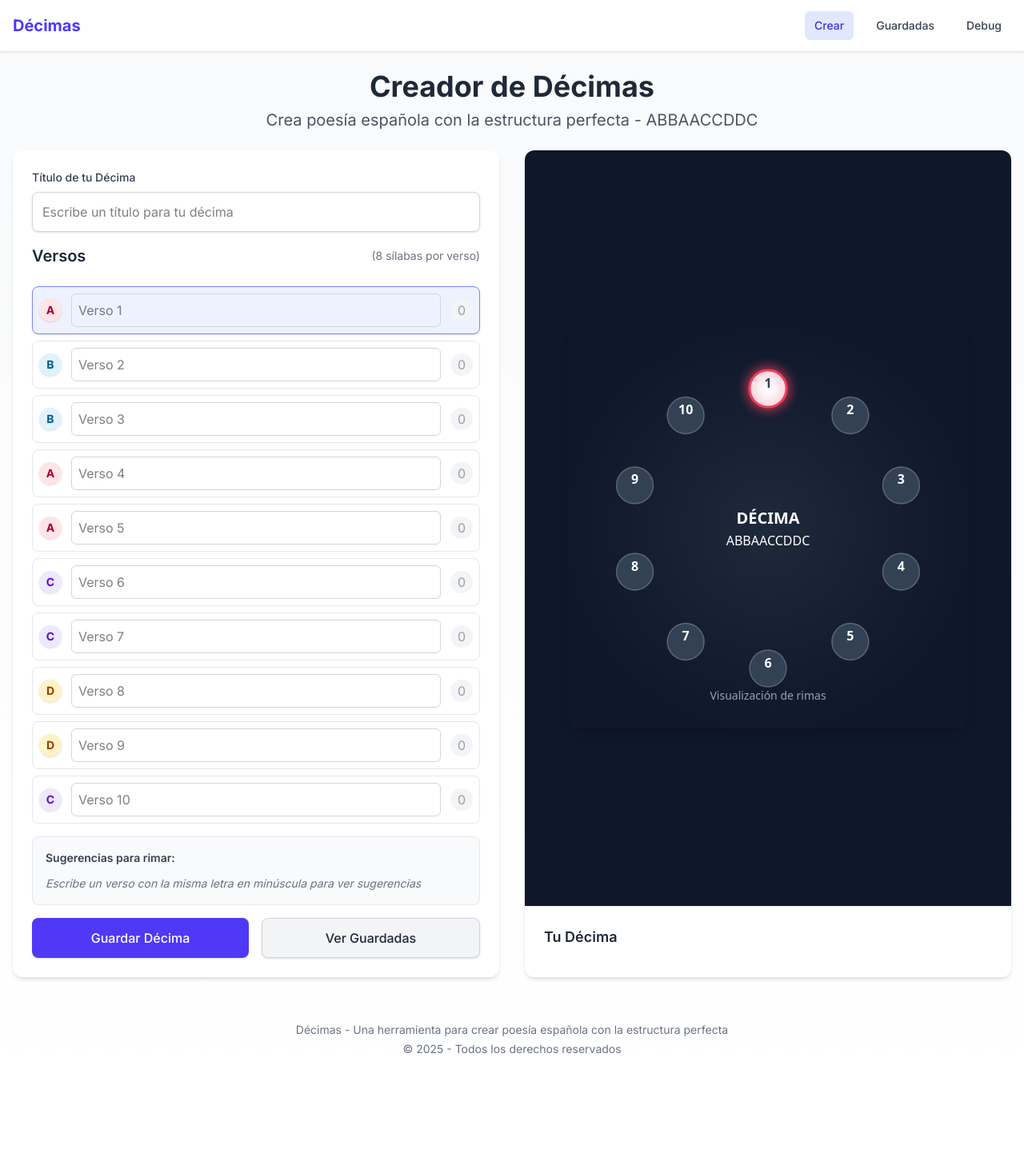
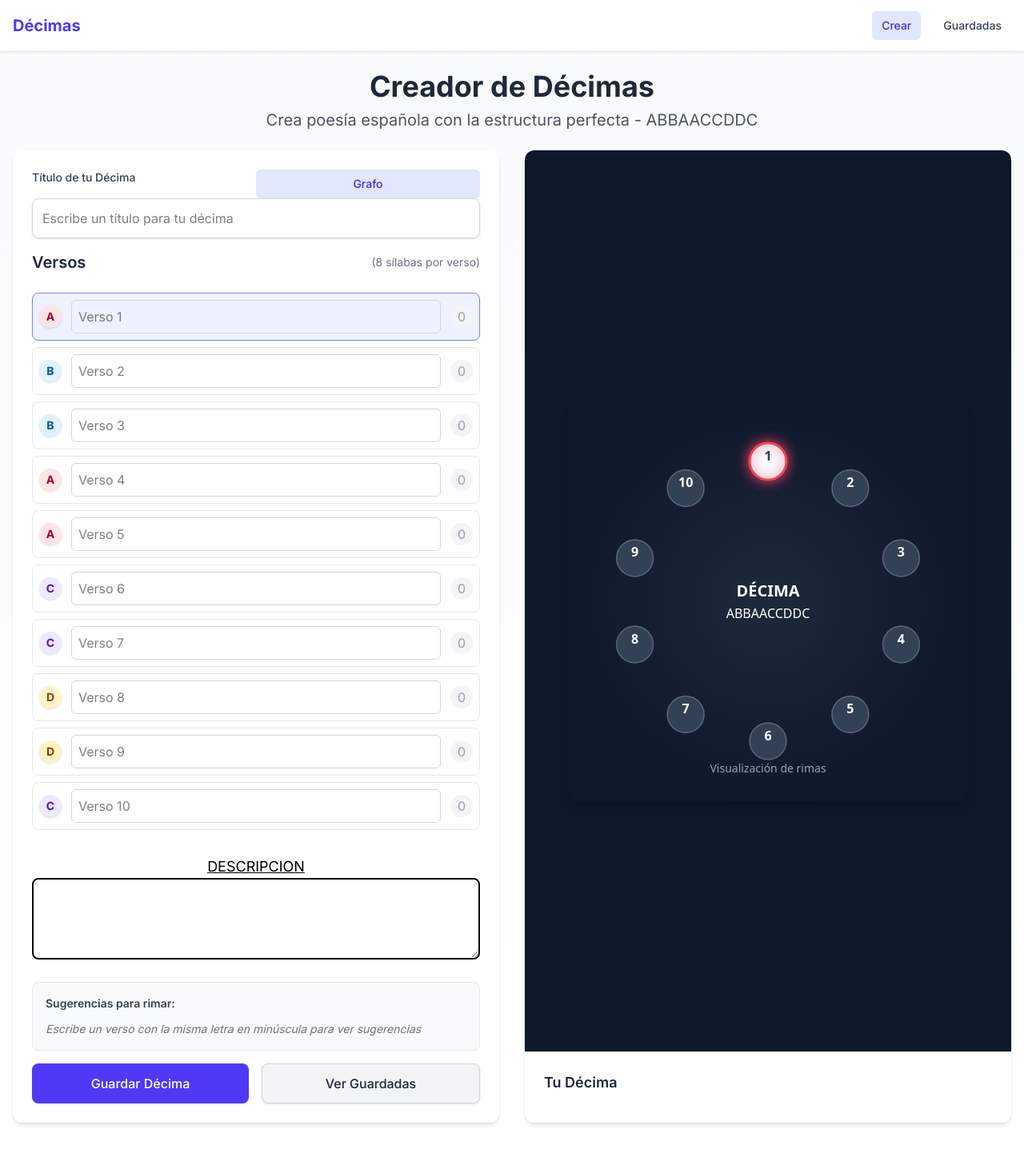
Before and after one commit to PascalOrdano18/say-more, a Next.js app: page / in a window 1280 px wide. Shown: the top 1462 px of the page at 80% size. Before the commit the page ends 1346 px from the top, so only its background shows below. Built offline with nearby package versions, Linux system fonts and the light colour scheme.

Commit message:
update from costa rica

```diff
--- a/app/components/DecimaEditor.tsx
+++ b/app/components/DecimaEditor.tsx
@@ -14,17 +14,20 @@ interface DecimaEditorProps {
   editId?: string;
   initialTitle?: string;
   initialVerses?: string[];
+  initialDescription?: string;
 }
 
-export default function DecimaEditor({ editId, initialTitle = '', initialVerses = Array(10).fill('') }: DecimaEditorProps) {
+export default function DecimaEditor({ editId, initialTitle = '', initialVerses = Array(10).fill(''), initialDescription = '' }: DecimaEditorProps) {
   const router = useRouter();
   const [title, setTitle] = useState<string>(initialTitle);
   const [verses, setVerses] = useState<string[]>(initialVerses.length === 10 ? initialVerses : Array(10).fill(''));
+  const [description, setDescription] = useState<string>(initialDescription);
   const [syllableCounts, setSyllableCounts] = useState<number[]>(Array(10).fill(0));
   const [rhymeSuggestions, setRhymeSuggestions] = useState<Record<string, string[]>>({});
   const [activeVerseIndex, setActiveVerseIndex] = useState<number>(0);
   const [lastWordSuggestions, setLastWordSuggestions] = useState<string[]>([]);
   const [saveMessage, setSaveMessage] = useState<string>('');
+  const [activeGraph, setActiveGraph] = useState<boolean>(true);
 
   // Update syllable count when verses change
   useEffect(() => {
@@ -62,6 +65,11 @@ export default function DecimaEditor({ editId, initialTitle = '', initialVerses
     setTitle(value);
   };
 
+  const handleDescriptionChange = (value: string) => {
+    console.log(description);
+    setDescription(value);
+  }
+
   // Handle save
   const handleSave = () => {
     // Filter out empty verses
@@ -76,14 +84,14 @@ export default function DecimaEditor({ editId, initialTitle = '', initialVerses
     try {
       // Save or update the decima
       if (editId) {
-        const updated = updateDecima(editId, title, verses);
+        const updated = updateDecima(editId, title, verses, description);
         if (updated) {
           setSaveMessage('¡Décima actualizada con éxito! Puedes verla en "Guardadas"');
         } else {
           setSaveMessage('Error al actualizar la décima. Por favor, intenta de nuevo.');
         }
       } else {
-        const saved = saveDecima(title, verses);
+        const saved = saveDecima(title, verses, description);
         if (saved) {
           setSaveMessage('¡Décima guardada con éxito! Puedes verla en "Guardadas"');
         } else {
@@ -185,9 +193,17 @@ export default function DecimaEditor({ editId, initialTitle = '', initialVerses
       <div className="flex flex-col bg-white rounded-xl shadow-md">
         {/* Title input */}
         <div className="p-6 pb-4">
-          <label htmlFor="decima-title" className="block text-sm font-medium text-gray-700 mb-2">
-            Título de tu Décima
-          </label>
+          <div className='w-full grid grid-cols-2'>
+            <label htmlFor="decima-title" className="block text-sm font-medium text-gray-700 mb-2">
+              Título de tu Décima
+            </label>
+            <button
+              className='px-3 py-2 rounded-md text-sm font-medium bg-indigo-100 text-indigo-700 hover:text-gray-700 hover:bg-gray-100 transition-all hover:cursor-pointer'
+              onClick={() => setActiveGraph(!activeGraph)}
+              >
+              Grafo
+            </button>
+          </div>
           <input
             id="decima-title"
             type="text"
@@ -245,8 +261,17 @@ export default function DecimaEditor({ editId, initialTitle = '', initialVerses
           ))}
         </div>
 
+         <div className='text-black mx-6 my-4'>
+          <h2 className='text-lg align-middle text-center underline'>DESCRIPCION</h2>
+            <textarea
+              className='w-full h-full text-black border-2 border-black rounded-lg p-2'
+              onChange={(e) => handleDescriptionChange(e.target.value)}
+              />
+          </div>
+
+
         {/* Word suggestions for active verse */}
-        <div className="px-6 pb-4">
+        <div className="px-6 pb-4 mt-10">
           <div className="p-4 bg-gray-50 rounded-lg border border-gray-200">
             <h3 className="text-sm font-semibold text-gray-700 mb-3">Sugerencias para rimar:</h3>
             {lastWordSuggestions.length > 0 ? (
@@ -270,6 +295,7 @@ export default function DecimaEditor({ editId, initialTitle = '', initialVerses
             )}
           </div>
         </div>
+
 
         {/* Save and View buttons */}
         <div className="px-6 pb-6">
@@ -300,6 +326,7 @@ export default function DecimaEditor({ editId, initialTitle = '', initialVerses
       {/* Right side - Visualization and Preview */}
       <div className="flex flex-col bg-white rounded-xl shadow-md overflow-hidden">
         {/* Visualization */}
+        {activeGraph &&
         <div className="flex-1 flex items-center justify-center bg-[#0f172a] p-4" style={{ minHeight: "400px" }}>
           <DecimaGraph
             pattern={DECIMA_PATTERN}
@@ -307,6 +334,8 @@ export default function DecimaEditor({ editId, initialTitle = '', initialVerses
             activeVerseIndex={activeVerseIndex}
           />
         </div>
+        }
+
 
         {/* Preview - Fixed to properly display line breaks */}
         <div className="p-6 bg-white border-t border-gray-200">
--- a/app/components/Navbar.tsx
+++ b/app/components/Navbar.tsx
@@ -38,17 +38,6 @@ export default function Navbar() {
             >
               Guardadas
             </Link>
-
-            <Link
-              href="/debug"
-              className={`px-3 py-2 rounded-md text-sm font-medium ${
-                pathname === '/debug'
-                  ? 'bg-indigo-100 text-indigo-700'
-                  : 'text-gray-700 hover:bg-gray-100'
-              }`}
-            >
-              Debug
-            </Link>
           </div>
         </div>
       </div>
--- a/app/debug/page.tsx
+++ /dev/null
@@ -1,84 +0,0 @@
-'use client';
-
-import { useState, useEffect } from 'react';
-import Link from 'next/link';
-
-export default function DebugPage() {
-  const [storageData, setStorageData] = useState<string>('');
-  const [error, setError] = useState<string>('');
-
-  useEffect(() => {
-    try {
-      const data = localStorage.getItem('saved_decimas');
-      setStorageData(data || 'No data found in localStorage');
-    } catch (err) {
-      setError('Error accessing localStorage: ' + (err instanceof Error ? err.message : String(err)));
-    }
-  }, []);
-
-  const handleClearStorage = () => {
-    try {
-      localStorage.removeItem('saved_decimas');
-      setStorageData('Storage cleared successfully');
-    } catch (err) {
-      setError('Error clearing localStorage: ' + (err instanceof Error ? err.message : String(err)));
-    }
-  };
-
-  const handleTestStorage = () => {
-    try {
-      // Test localStorage by setting and getting a value
-      localStorage.setItem('test_key', 'test_value');
-      const testValue = localStorage.getItem('test_key');
-
-      if (testValue === 'test_value') {
-        alert('localStorage is working correctly!');
-      } else {
-        alert('localStorage test failed: Value retrieved does not match value set');
-      }
-
-      localStorage.removeItem('test_key');
-    } catch (err) {
-      alert('localStorage test failed: ' + (err instanceof Error ? err.message : String(err)));
-    }
-  };
-
-  return (
-    <div className="container mx-auto px-4 py-8">
-      <h1 className="text-3xl font-bold mb-6">Debugging localStorage</h1>
-
-      {error && (
-        <div className="bg-red-50 p-4 rounded-lg text-red-700 mb-6">
-          {error}
-        </div>
-      )}
-
-      <div className="flex space-x-4 mb-6">
-        <button
-          onClick={handleTestStorage}
-          className="bg-blue-600 hover:bg-blue-700 text-white py-2 px-4 rounded"
-        >
-          Test localStorage
-        </button>
-
-        <button
-          onClick={handleClearStorage}
-          className="bg-red-600 hover:bg-red-700 text-white py-2 px-4 rounded"
-        >
-          Clear Saved Décimas
-        </button>
-
-        <Link href="/saved" className="bg-indigo-600 hover:bg-indigo-700 text-white py-2 px-4 rounded inline-block">
-          Go to Saved Décimas
-        </Link>
-      </div>
-
-      <div className="bg-gray-50 p-4 rounded-lg">
-        <h2 className="text-xl font-semibold mb-2">localStorage Content:</h2>
-        <pre className="bg-white p-4 rounded border border-gray-200 overflow-auto max-h-96">
-          {storageData}
-        </pre>
-      </div>
-    </div>
-  );
-}
--- a/app/saved/page.tsx
+++ b/app/saved/page.tsx
@@ -106,6 +106,7 @@ export default function SavedDecimas() {
                     </p>
                   )}
                 </div>
+                <p className='text-black my-5'>{decima.description}</p>
               </div>
 
               <div className="p-5 bg-gray-50 max-h-48 overflow-y-auto">
--- a/app/utils/storage.ts
+++ b/app/utils/storage.ts
@@ -3,6 +3,7 @@ export interface SavedDecima {
   id: string;
   title: string;
   verses: string[];
+  description: string;
   createdAt: string;
   updatedAt: string;
 }
@@ -29,7 +30,7 @@ export function getSavedDecimas(): SavedDecima[] {
 }
 
 // Save a new decima
-export function saveDecima(title: string, verses: string[]): SavedDecima {
+export function saveDecima(title: string, verses: string[], description: string): SavedDecima {
   const decimas = getSavedDecimas();
 
   // Create a new decima object
@@ -37,6 +38,7 @@ export function saveDecima(title: string, verses: string[]): SavedDecima {
     id: generateId(),
     title: title || 'Décima sin título',
     verses: verses.filter(verse => verse.trim() !== ''),
+    description: description || 'Decima sin descripcion',
     createdAt: new Date().toISOString(),
     updatedAt: new Date().toISOString()
   };
@@ -49,7 +51,7 @@ export function saveDecima(title: string, verses: string[]): SavedDecima {
 }
 
 // Update an existing decima
-export function updateDecima(id: string, title: string, verses: string[]): SavedDecima | null {
+export function updateDecima(id: string, title: string, verses: string[], description: string): SavedDecima | null {
   const decimas = getSavedDecimas();
   const index = decimas.findIndex(d => d.id === id);
 
@@ -62,6 +64,7 @@ export function updateDecima(id: string, title: string, verses: string[]): Saved
     ...decimas[index],
     title: title || decimas[index].title,
     verses: verses.filter(verse => verse.trim() !== ''),
+    description: description || decimas[index].description,
     updatedAt: new Date().toISOString()
   };
 
```
